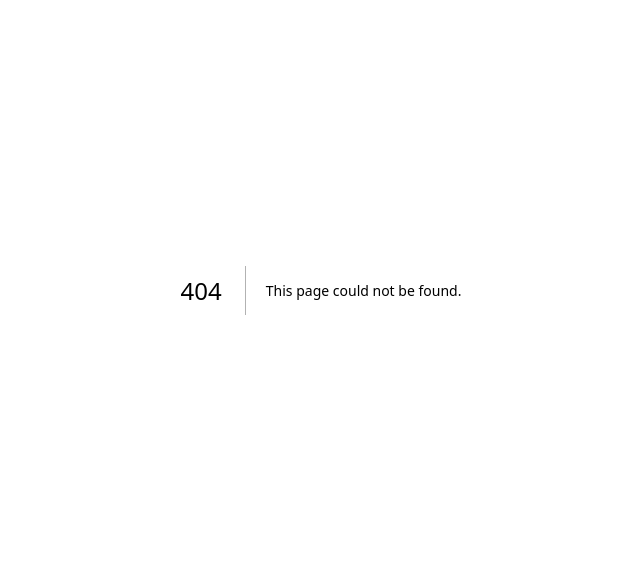
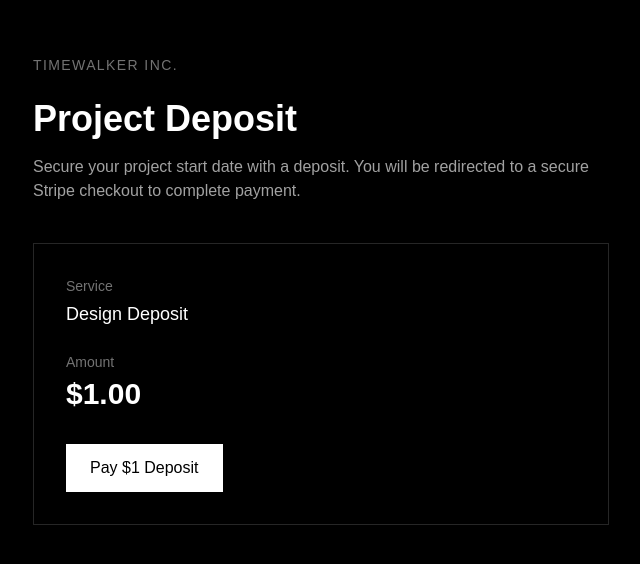
Before and after one commit to nagginAK/timewalker-studio, a Next.js app: page /deposit in a window 1280 px wide. Before the commit this address had no page. Shown: the part 110-674 px from the top of the page, without its empty margins (319-959 px from the left). Built offline with nearby package versions, Linux system fonts and the light colour scheme.

Commit message:
feat: add deposit page with Stripe checkout button

```diff
--- /dev/null
+++ b/src/app/deposit/page.tsx
@@ -0,0 +1,22 @@
+import DepositButton from '@/components/DepositButton';
+
+export default function DepositPage() {
+  return (
+    <main className="min-h-screen bg-black text-white flex items-center justify-center px-6">
+      <div className="max-w-xl w-full">
+        <p className="text-sm tracking-widest text-neutral-500 mb-6">TIMEWALKER INC.</p>
+        <h1 className="text-4xl font-bold mb-4">Project Deposit</h1>
+        <p className="text-neutral-400 mb-10">
+          Secure your project start date with a deposit. You will be redirected to a secure Stripe checkout to complete payment.
+        </p>
+        <div className="border border-neutral-800 p-8">
+          <p className="text-neutral-500 text-sm mb-1">Service</p>
+          <p className="text-lg mb-6">Design Deposit</p>
+          <p className="text-neutral-500 text-sm mb-1">Amount</p>
+          <p className="text-3xl font-bold mb-8">$1.00</p>
+          <DepositButton service="Design Deposit" amount={1} />
+        </div>
+      </div>
+    </main>
+  );
+}
```
Also changed, not shown: src/components/DepositButton.tsx (line endings or trailing spaces).
